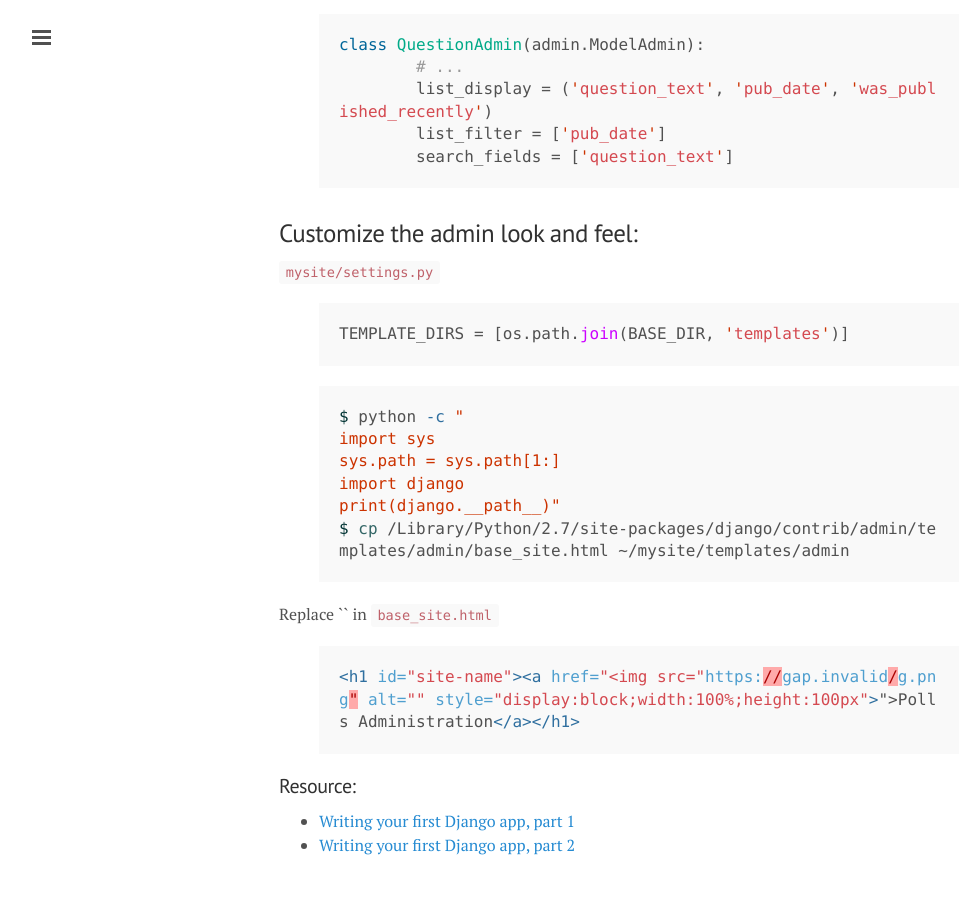
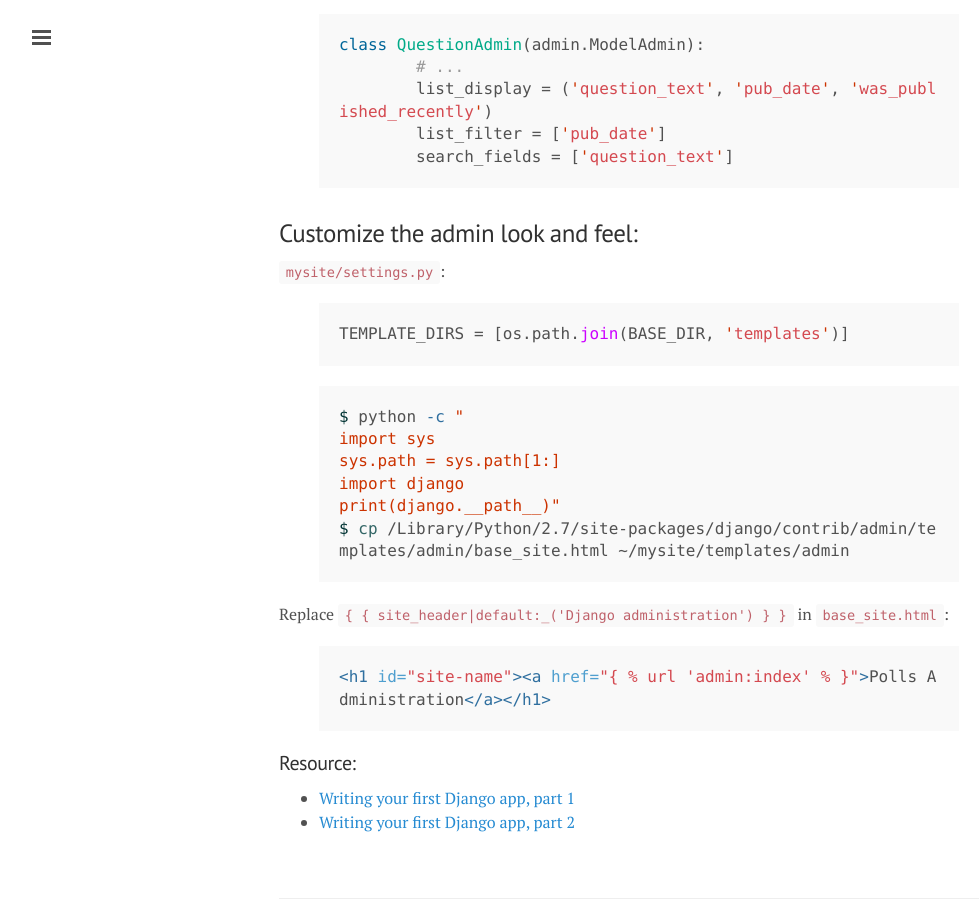
Before and after one commit to usunyu/usunyu.github.io, a Jekyll site: the page built from blog/_posts/2014-12-10-first-django-app.markdown, in a window 1280 px wide and 900 px high, scrolled down 6115 px. Shown: the whole window, without its empty margins (1-980 px from the left). Built offline with Jekyll 4.4.1, drawn with Linux system fonts in a browser that asks for light colours; Markdown is read by kramdown in place of the engine named in the settings.

Commit message:
fix first django app syntax

```diff
--- a/blog/_posts/2014-12-10-first-django-app.markdown
+++ b/blog/_posts/2014-12-10-first-django-app.markdown
@@ -241,7 +241,7 @@
 {% endhighlight %}
 
 ### Customize the admin look and feel:
-`mysite/settings.py`
+`mysite/settings.py`:
 {% highlight python %}
 TEMPLATE_DIRS = [os.path.join(BASE_DIR, 'templates')]
 {% endhighlight %}
@@ -253,9 +253,9 @@
 print(django.__path__)"
 $ cp /Library/Python/2.7/site-packages/django/contrib/admin/templates/admin/base_site.html ~/mysite/templates/admin
 {% endhighlight %}
-Replace `{{ site_header|default:_('Django administration') }}` in `base_site.html`
+Replace `{ { site_header|default:_('Django administration') } }` in `base_site.html`:
 {% highlight html %}
-<h1 id="site-name"><a href="{% url 'admin:index' %}">Polls Administration</a></h1>
+<h1 id="site-name"><a href="{ % url 'admin:index' % }">Polls Administration</a></h1>
 {% endhighlight %}
 
 #### Resource:
```
